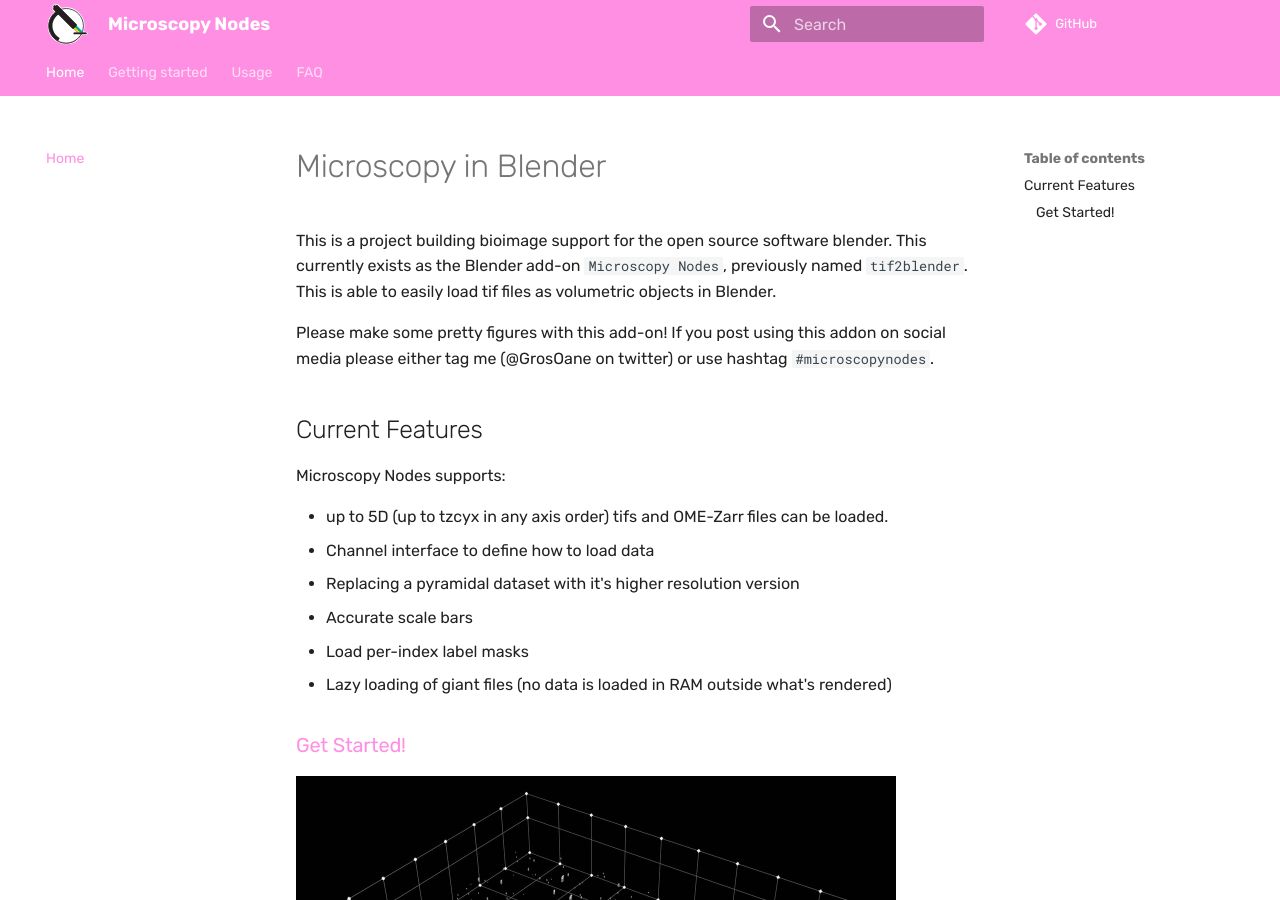
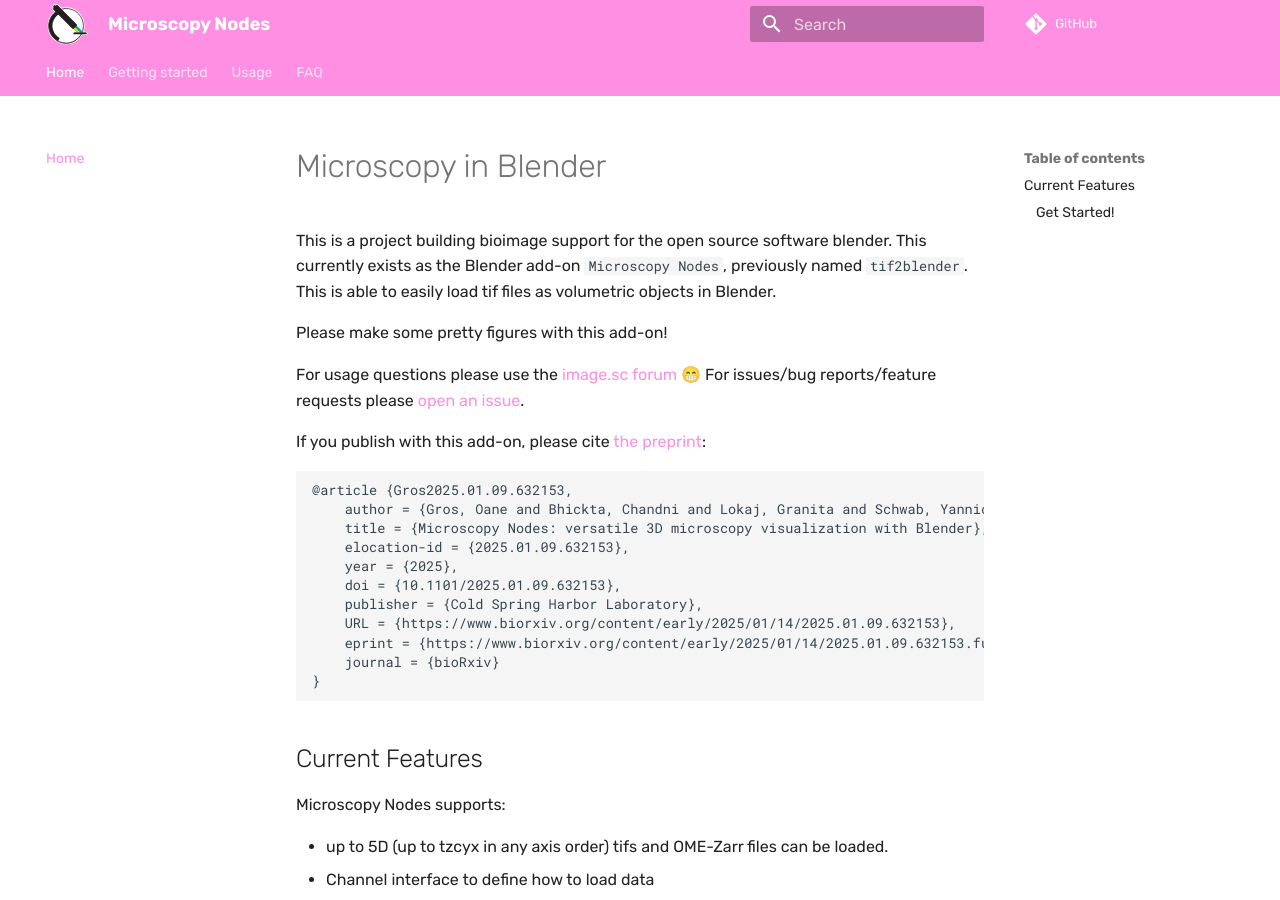
Before and after one commit to oanegros/MicroscopyNodes, an MkDocs documentation site: the page built from docs/index.md, in a window 1280 px wide and 900 px high. Built offline with MkDocs 1.6.1 and Material for MkDocs 9.7.7, drawn with Linux system fonts in a browser that asks for light colours; comment, search, counter and statistics services are not loaded.

Commit message:
update to refer to image.sc as usage forum platform

````diff
--- a/docs/index.md
+++ b/docs/index.md
@@ -2,7 +2,24 @@
 This is a project building bioimage support for the open source software blender. This currently exists as the Blender add-on `Microscopy Nodes`, previously named `tif2blender`. This is able to easily load tif files as volumetric objects in Blender.
 
 Please make some pretty figures with this add-on!
-If you post using this addon on social media please either tag me (@GrosOane on twitter) or use hashtag `#microscopynodes`.
+
+For usage questions please use the [image.sc forum](https://forum.image.sc/tag/microscopy-nodes) 😁
+For issues/bug reports/feature requests please [open an issue](https://github.com/oanegros/MicroscopyNodes/issues).
+
+If you publish with this add-on, please cite [the preprint](https://www.biorxiv.org/content/10.1101/2025.01.09.632153v1):
+```
+@article {Gros2025.01.09.632153,
+	author = {Gros, Oane and Bhickta, Chandni and Lokaj, Granita and Schwab, Yannick and K{\"o}hler, Simone and Banterle, Niccol{\`o}},
+	title = {Microscopy Nodes: versatile 3D microscopy visualization with Blender},
+	elocation-id = {2025.01.09.632153},
+	year = {2025},
+	doi = {10.1101/2025.01.09.632153},
+	publisher = {Cold Spring Harbor Laboratory},
+	URL = {https://www.biorxiv.org/content/early/2025/01/14/2025.01.09.632153},
+	eprint = {https://www.biorxiv.org/content/early/2025/01/14/2025.01.09.632153.full.pdf},
+	journal = {bioRxiv}
+}
+```
 
 ## Current Features
 Microscopy Nodes supports:
````
Also changed, not shown: README.md (+3 -0 lines).
